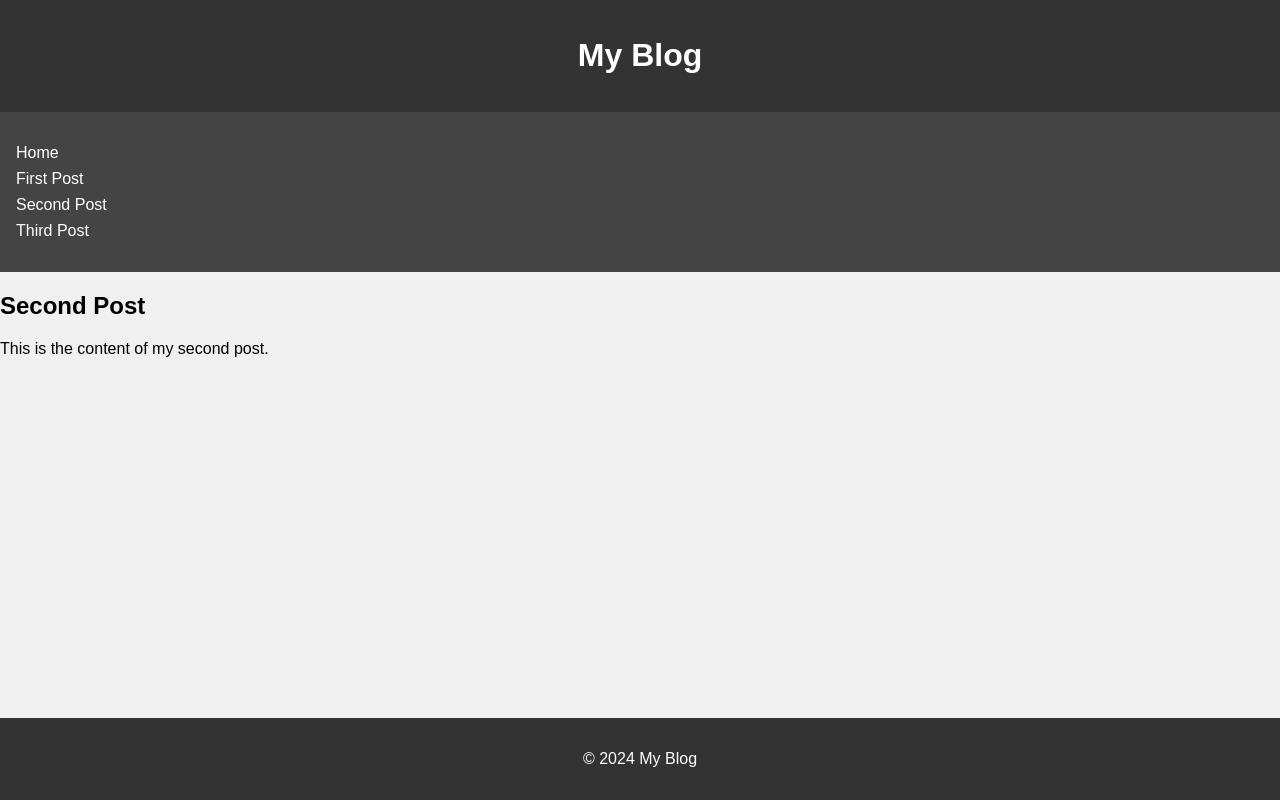
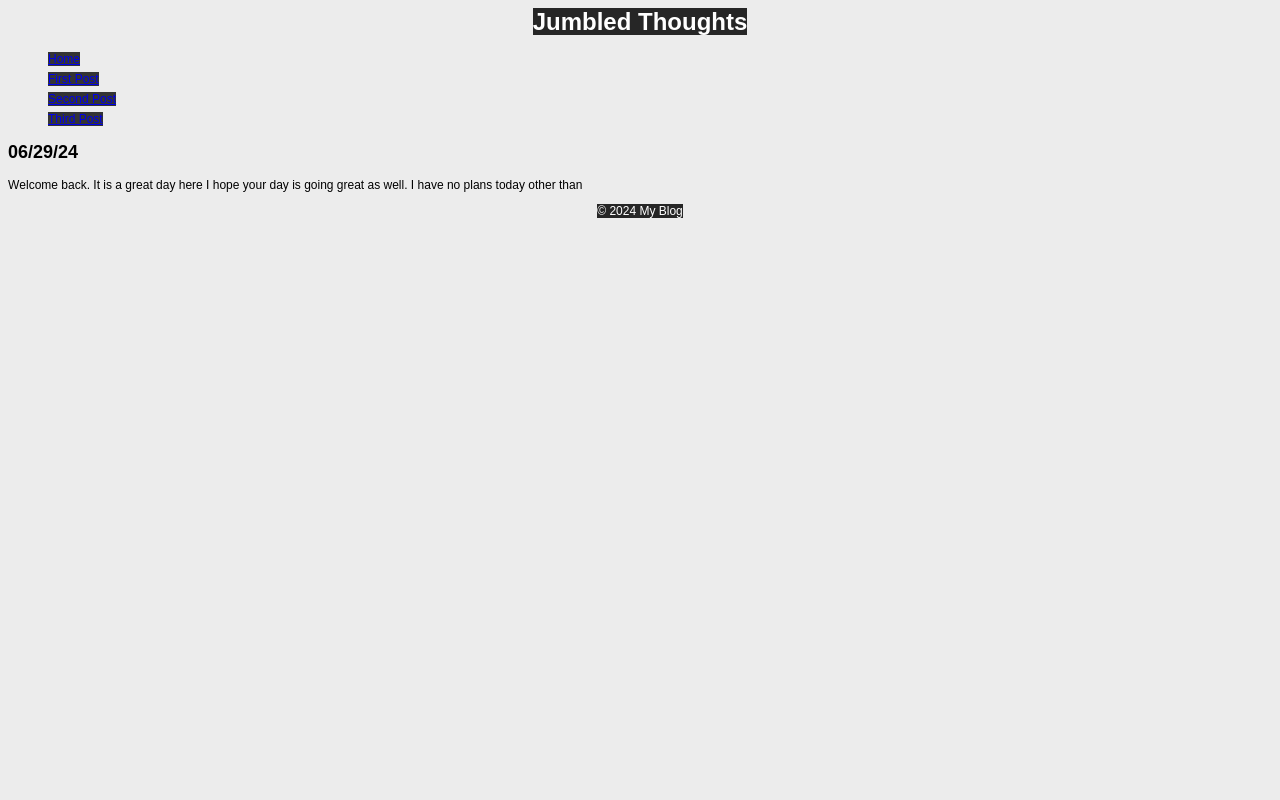
Before and after one commit to jacobjoyner558/my-blog, a plain HTML site: page posts/post2.html in a window 1280 px wide. Drawn offline with Linux system fonts and the light colour scheme.

Commit message:
fixing titles

```diff
--- a/posts/post2.html
+++ b/posts/post2.html
@@ -1,29 +1,32 @@
-<!DOCTYPE html>
-<html lang="en">
+<!DOCTYPE html PUBLIC "-//W3C//DTD HTML 4.01//EN" "http://www.w3.org/TR/html4/strict.dtd">
+<html>
 <head>
-    <meta charset="UTF-8">
-    <meta name="viewport" content="width=device-width, initial-scale=1.0">
-    <title>First Post</title>
-    <link rel="stylesheet" href="../styles.css">
+  <meta http-equiv="Content-Type" content="text/html; charset=utf-8">
+  <meta http-equiv="Content-Style-Type" content="text/css">
+  <title>First Post</title>
+  <meta name="Generator" content="Cocoa HTML Writer">
+  <meta name="CocoaVersion" content="2113.65">
+  <style type="text/css">
+    body {background-color: #ececec}
+    p.p4 {margin: 0.0px 0.0px 12.0px 0.0px; font: 12.0px Arial; color: #000000; -webkit-text-stroke: #000000}
+    p.p5 {margin: 0.0px 0.0px 12.0px 0.0px; text-align: center; font: 12.0px Arial; color: #ffffff; -webkit-text-stroke: #ffffff}
+    li.li2 {margin: 0.0px 0.0px 6.0px 0.0px; font: 12.0px Arial; color: #ffffff; -webkit-text-stroke: #ffffff}
+    span.s1 {font-kerning: none; background-color: #262626}
+    span.s2 {background-color: #343434; -webkit-text-stroke: 0px #000000}
+    span.s3 {font-kerning: none}
+    ul.ul1 {list-style-type: none}
+  </style>
 </head>
 <body>
-    <header>
-        <h1>My Blog</h1>
-    </header>
-    <nav>
-        <ul>
-            <li><a href="../index.html">Home</a></li>
-            <li><a href="post1.html">First Post</a></li>
-            <li><a href="post2.html">Second Post</a></li>
-            <li><a href="post3.html">Third Post</a></li>
-        </ul>
-    </nav>
-    <article>
-        <h2>Second Post</h2>
-        <p>This is the content of my second post.</p>
-    </article>
-    <footer>
-        <p>© 2024 My Blog</p>
-    </footer>
+<h1 style="margin: 0.0px 0.0px 16.1px 0.0px; text-align: center; font: 24.0px Arial; color: #ffffff; -webkit-text-stroke: #ffffff"><span class="s1"><b>Jumbled Thoughts</b></span></h1>
+<ul class="ul1">
+  <li class="li2"><span class="s2"><a href="file:///Users/jacobjoyner/my-blog/index.html"><span class="s3">Home</span></a></span></li>
+  <li class="li2"><span class="s2"><a href="file:///Users/jacobjoyner/my-blog/posts/post1.html"><span class="s3">First Post</span></a></span></li>
+  <li class="li2"><span class="s2"><a href="file:///Users/jacobjoyner/my-blog/posts/post2.html"><span class="s3">Second Post</span></a></span></li>
+  <li class="li2"><span class="s2"><a href="file:///Users/jacobjoyner/my-blog/posts/post3.html"><span class="s3">Third Post</span></a></span></li>
+</ul>
+<h2 style="margin: 0.0px 0.0px 14.9px 0.0px; font: 18.0px Arial; color: #000000; -webkit-text-stroke: #000000"><span class="s3"><b>06/29/24</b></span></h2>
+<p class="p4"><span class="s3">Welcome back. It is a great day here I hope your day is going great as well. I have no plans today other than</span></p>
+<p class="p5"><span class="s1">© 2024 My Blog</span></p>
 </body>
 </html>
```
Also changed, not shown: index.html (+25 -22 lines), posts/post1.html (+29 -24 lines), posts/post3.html (+27 -24 lines), 1 other file.
